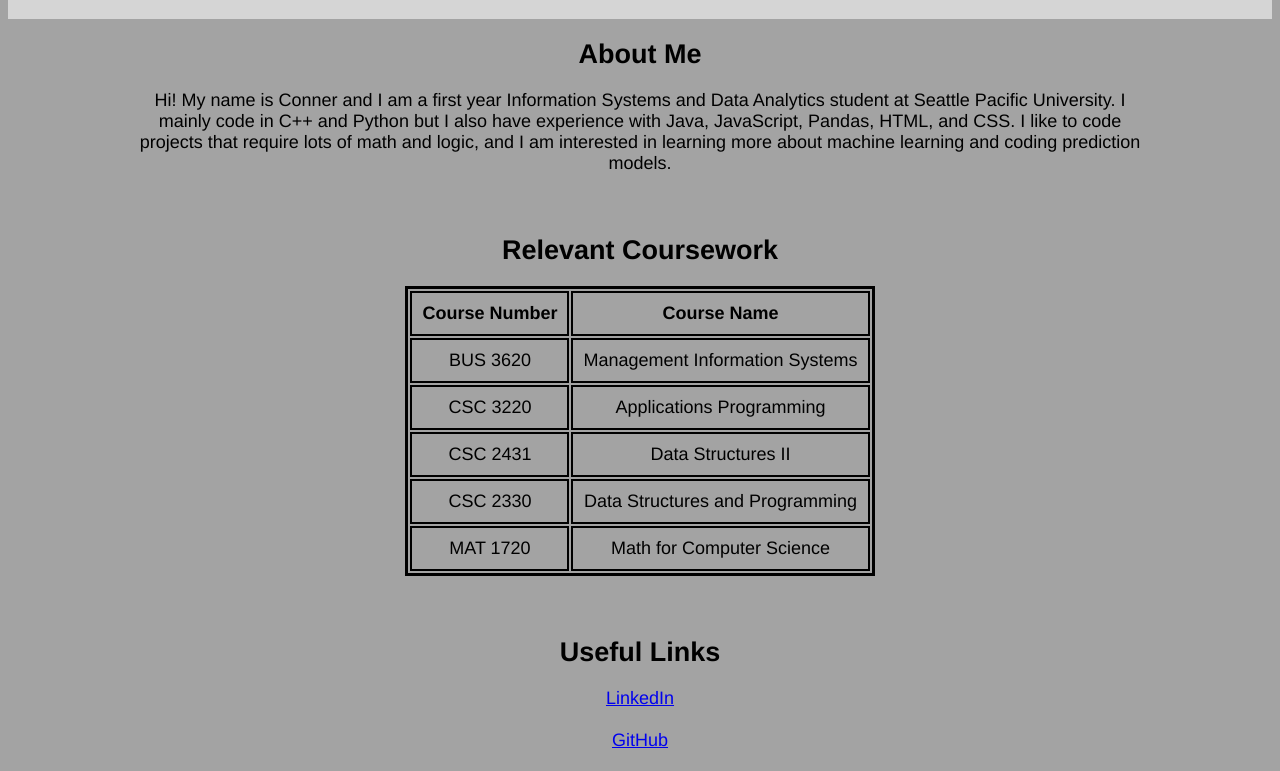
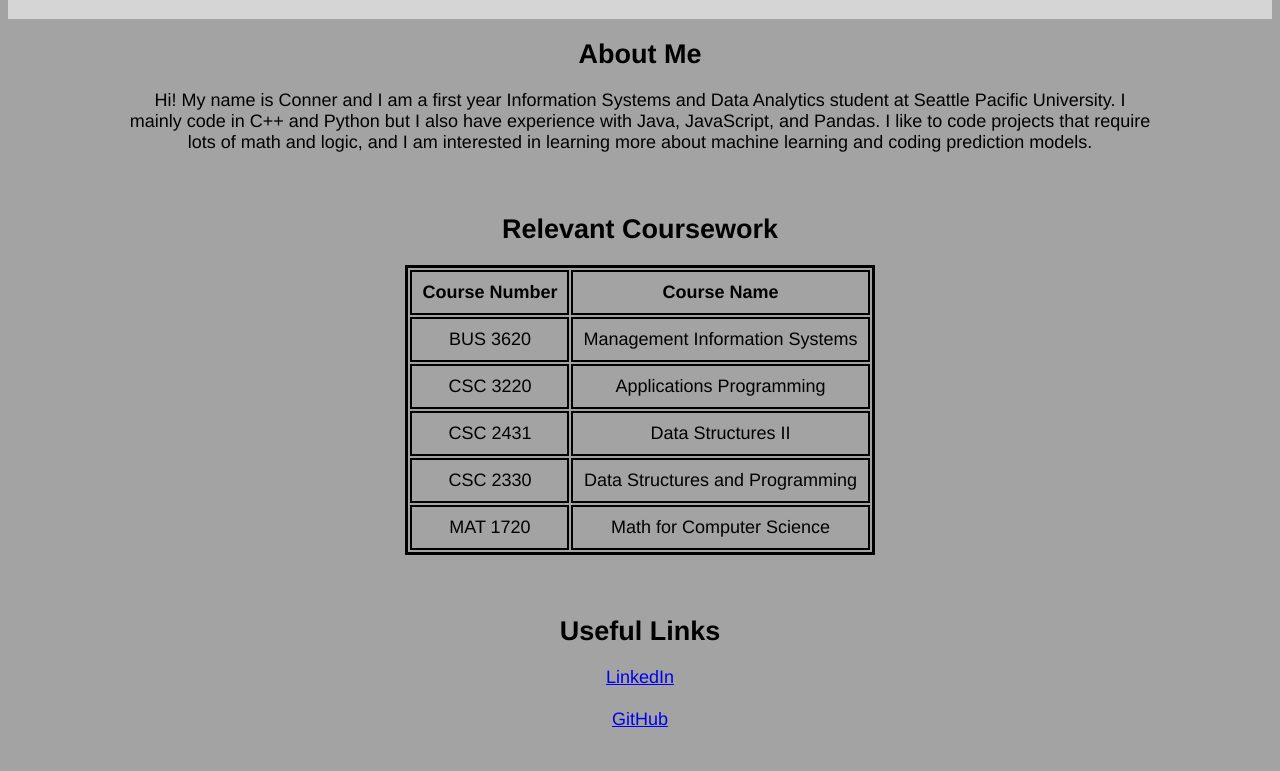
Before and after one commit to connerng/connerng.github.io, a plain HTML site: page index.html in a window 1280 px wide. Shown: the part 111-882 px from the top of the page. After the commit the page ends 861 px from the top, so only its background shows below. Drawn offline with Linux system fonts and the light colour scheme.

Commit message:
Update index.html

```diff
--- a/index.html
+++ b/index.html
@@ -77,7 +77,7 @@
             <h2>About Me</h2>
         <p>Hi! My name is Conner and I am a first year Information Systems and Data Analytics student
             at Seattle Pacific University. I mainly code in C++ and Python but I also have experience
-            with Java, JavaScript, Pandas, HTML, and CSS. I like to code projects that require lots of
+            with Java, JavaScript, and Pandas. I like to code projects that require lots of
             math and logic, and I am interested in learning more about machine learning and coding
             prediction models.
         </p>
```
